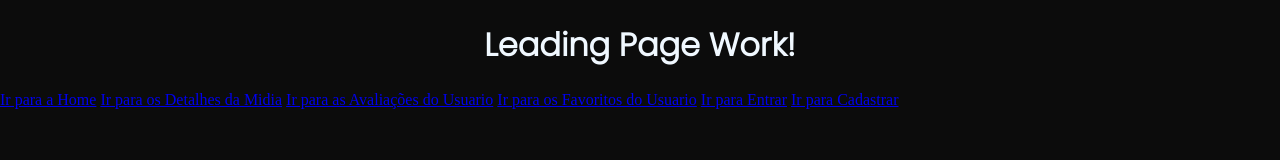
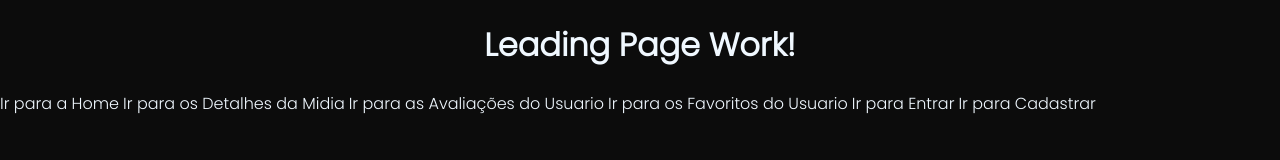
Before and after one commit to Celsogabrielf16/ProjetoFinalMC322, a plain HTML site: page index.html in a window 1280 px wide. Drawn offline with Linux system fonts and the light colour scheme.

Commit message:
Criação do arquivo CSS de todas as views da aplicação

```diff
--- /dev/null
+++ b/src/view/avaliacoesUsuario/avaliacoesUsuario.css
@@ -0,0 +1,12 @@
+body {
+    margin: 0;
+    padding: 0;
+    background-color: #0c0c0c;
+}
+
+h1 {
+    width: 100%;
+    text-align: center;
+    font-family: 'Poppins', 'Arial Narrow', Arial, sans-serif;
+    color: aliceblue;
+}
--- /dev/null
+++ b/src/view/cadastrar/cadastrar.css
@@ -0,0 +1,12 @@
+body {
+    margin: 0;
+    padding: 0;
+    background-color: #0c0c0c;
+}
+
+h1 {
+    width: 100%;
+    text-align: center;
+    font-family: 'Poppins', 'Arial Narrow', Arial, sans-serif;
+    color: aliceblue;
+}
--- /dev/null
+++ b/src/view/detalhesMidia/detalhesMidia.css
@@ -0,0 +1,12 @@
+body {
+    margin: 0;
+    padding: 0;
+    background-color: #0c0c0c;
+}
+
+h1 {
+    width: 100%;
+    text-align: center;
+    font-family: 'Poppins', 'Arial Narrow', Arial, sans-serif;
+    color: aliceblue;
+}
--- /dev/null
+++ b/src/view/entrar/entrar.css
@@ -0,0 +1,12 @@
+body {
+    margin: 0;
+    padding: 0;
+    background-color: #0c0c0c;
+}
+
+h1 {
+    width: 100%;
+    text-align: center;
+    font-family: 'Poppins', 'Arial Narrow', Arial, sans-serif;
+    color: aliceblue;
+}
--- /dev/null
+++ b/src/view/favoritosUsuario/favoritosUsuario.css
@@ -0,0 +1,12 @@
+body {
+    margin: 0;
+    padding: 0;
+    background-color: #0c0c0c;
+}
+
+h1 {
+    width: 100%;
+    text-align: center;
+    font-family: 'Poppins', 'Arial Narrow', Arial, sans-serif;
+    color: aliceblue;
+}
--- /dev/null
+++ b/src/view/home/home.css
@@ -0,0 +1,12 @@
+body {
+    margin: 0;
+    padding: 0;
+    background-color: #0c0c0c;
+}
+
+h1 {
+    width: 100%;
+    text-align: center;
+    font-family: 'Poppins', 'Arial Narrow', Arial, sans-serif;
+    color: aliceblue;
+}
--- a/style.css
+++ b/style.css
@@ -10,3 +10,19 @@ h1 {
     font-family: 'Poppins', 'Arial Narrow', Arial, sans-serif;
     color: aliceblue;
 }
+
+.links {
+    display: flex;
+    flex-direction: column;
+}
+
+a {
+    text-decoration: none;
+    text-align: center;
+    font-family: 'Poppins', 'Arial Narrow', Arial, sans-serif;
+    color: aliceblue;
+}
+
+a:hover {
+    color: #EE1C64;
+}
```
